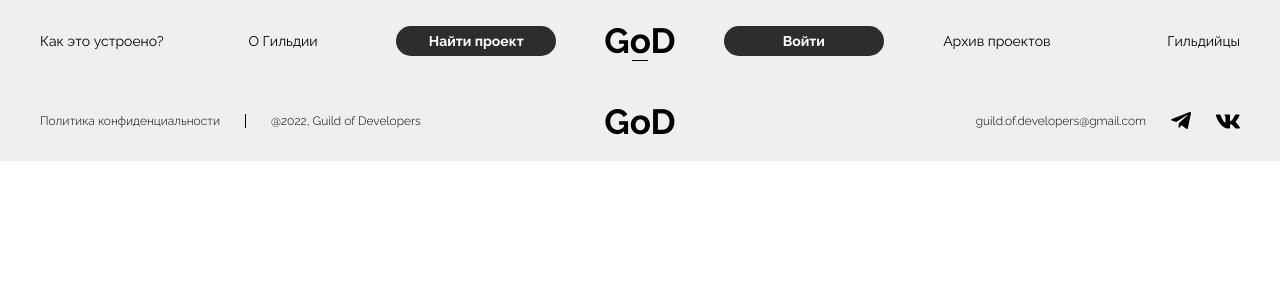
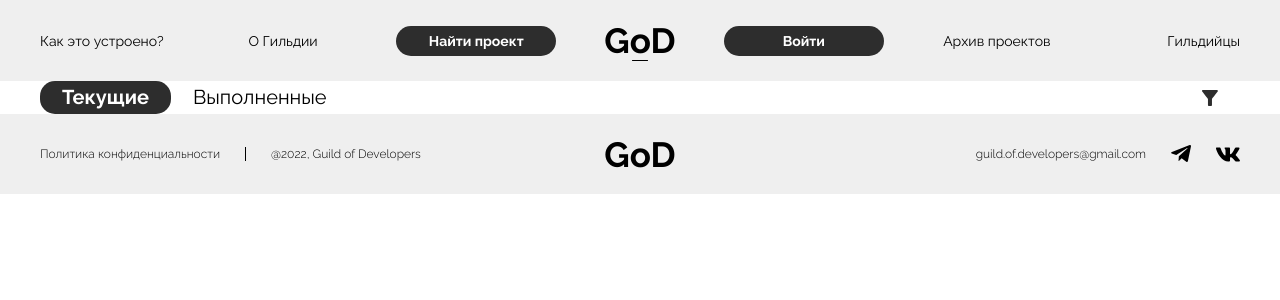
Before and after one commit to GuildOfDevelopers/guild-of-developers-frontend, a React (Create React App) app: page /currentProjects in a window 1280 px wide. Shown: the top 300 px of the page. Built offline with nearby package versions, Linux system fonts and the light colour scheme.

Commit message:
feat: add filter close

```diff
--- /dev/null
+++ b/src/components/Filter/Icon.tsx
@@ -0,0 +1,10 @@
+export const IconFilter = () => {
+  return (
+    <svg width="16" height="16" viewBox="0 0 16 16" fill="none" xmlns="http://www.w3.org/2000/svg">
+      <path
+        d="M0.211604 1.61C2.2316 4.2 5.9616 9 5.9616 9V15C5.9616 15.55 6.4116 16 6.9616 16H8.9616C9.5116 16 9.9616 15.55 9.9616 15V9C9.9616 9 13.6816 4.2 15.7016 1.61C15.8162 1.46237 15.8871 1.28553 15.9061 1.09961C15.9251 0.913684 15.8916 0.726154 15.8092 0.558371C15.7269 0.390588 15.5991 0.249293 15.4404 0.150577C15.2817 0.0518598 15.0985 -0.000312035 14.9116 1.40404e-06H1.0016C0.171604 1.40404e-06 -0.298396 0.950002 0.211604 1.61Z"
+        fill="#2D2D2D"
+      />
+    </svg>
+  );
+};
--- a/src/components/Filter/index.tsx
+++ b/src/components/Filter/index.tsx
@@ -1,11 +1,42 @@
 import React, { FC } from 'react';
 import { Container } from '../../lib/styled/container';
-import { Section } from './style';
+import { Section, Wrapper, LeftFilter, FilterButtons } from './style';
+import { IconFilter } from './Icon';
 
 const Filter: FC = () => {
+  const [currentMenu, setCurrentMenu] = React.useState(0);
+  const menu = [
+    {
+      id: 0,
+      title: 'Текущие'
+    },
+    {
+      id: 1,
+      title: 'Выполненные'
+    }
+  ];
+
   return (
     <Section>
-      <Container></Container>
+      <Container>
+        <Wrapper>
+          <LeftFilter>
+            {menu.map((item) => (
+              <FilterButtons
+                key={item.id}
+                className={currentMenu === item.id ? 'active' : ''}
+                onClick={() => setCurrentMenu(item.id)}
+              >
+                {item.title}
+              </FilterButtons>
+            ))}
+          </LeftFilter>
+
+          <FilterButtons>
+            <IconFilter />
+          </FilterButtons>
+        </Wrapper>
+      </Container>
     </Section>
   );
 };
--- a/src/components/Filter/style.tsx
+++ b/src/components/Filter/style.tsx
@@ -3,3 +3,27 @@ import styled from 'styled-components';
 export const Section = styled.section`
   background-color: var(--color-white);
 `;
+
+export const Wrapper = styled.div`
+  display: flex;
+  justify-content: space-between;
+`;
+
+export const LeftFilter = styled.div``;
+
+export const FilterButtons = styled.button`
+  padding: 5px 22px;
+  border-radius: 15px;
+  font-weight: var(--fw-400);
+  font-size: var(--fs-500);
+  line-height: var(--line-height-500);
+
+  transition: color 0.3s ease-in-out, background-color 0.3s ease-in-out,
+    font-weight 0.3s ease-in-out;
+
+  &.active {
+    font-weight: var(--fw-700);
+    color: var(--color-white);
+    background-color: var(--color-grey);
+  }
+`;
--- a/src/layout/Main/index.tsx
+++ b/src/layout/Main/index.tsx
@@ -1,13 +1,14 @@
 import React, { FC } from 'react';
 import { Route, Routes } from 'react-router-dom';
 import Home from '../../pages/Home';
+import CurrentProjects from '../../pages/currentProjects';
 
 const Main: FC = () => {
   return (
     <main>
       <Routes>
         <Route path="/" element={<Home />} />
-        {/* <Route path="/currentProjects" element={</>} /> */}
+        <Route path="/currentProjects" element={<CurrentProjects />} />
         {/* <Route path="/doneProjects" element={</>} /> */}
 
         {/* <Route path="*" element={<NotFound />} /> */}
--- /dev/null
+++ b/src/pages/currentProjects/index.tsx
@@ -0,0 +1,12 @@
+import React, { FC } from 'react';
+import Filter from '../../components/Filter';
+
+const CurrentProjects: FC = () => {
+  return (
+    <>
+      <Filter />
+    </>
+  );
+};
+
+export default CurrentProjects;
```
